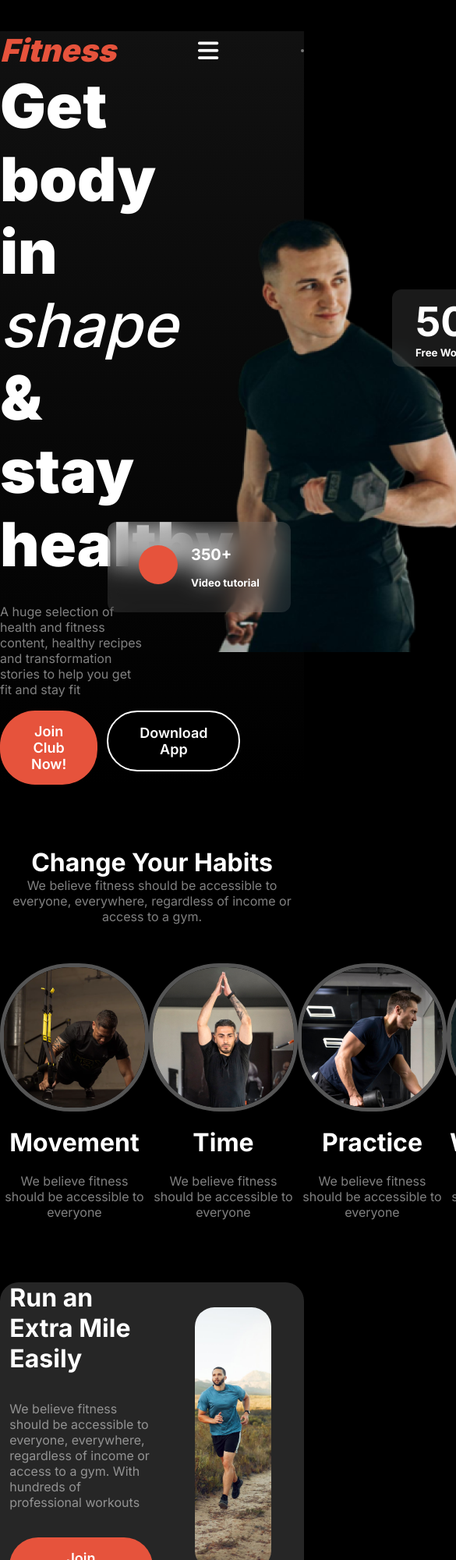
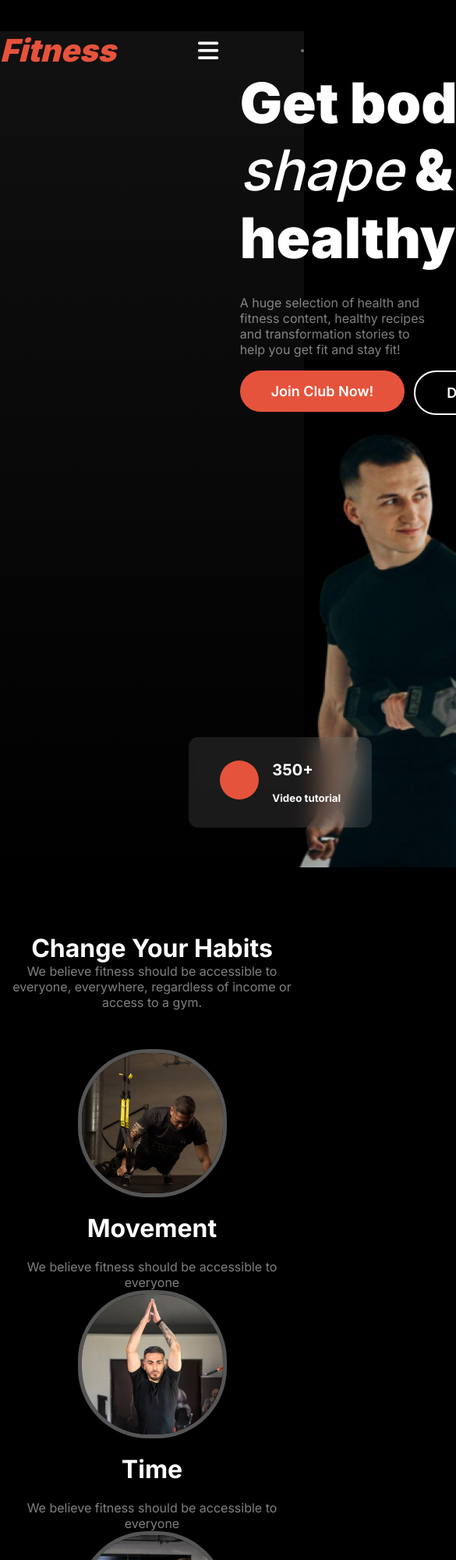
Before and after one commit to bmfaysal33/Assignment-2, a plain HTML site: page index.html in a window 390 px wide. Shown: the top 2000 px of the page at 78% size, 585 px wide, since content can reach past the window. Drawn offline with Linux system fonts and the light colour scheme; a web font is replaced by a local one.

Commit message:
habits section responsive done

```diff
--- a/Styles/media.css
+++ b/Styles/media.css
@@ -10,4 +10,32 @@
       }
 
 
+      /* Banner Section Responsive starts */
+      .banner{
+        flex-direction: column;
+        width: max-content;
+      }
+      .banner-texts{
+        display: flex;
+        flex-direction: column;
+      }
+
+      /* Banner Section Responsive Ends */
+      /* Habits and Cards Starts  */
+
+      .cards{
+        flex-direction: column;
+      }
+
+      /* Habits and Cards Ends  */
+      /* Run Extra Mile starts  */
+      .extra{
+        flex-direction: column;
+        width: fit-content;
+        align-items: center;
+      }
+      .run-img-container img{
+        width: max-content;
+      }
+      /* Run Extra Mile Ends  */
 }
--- a/Styles/shared-styles.css
+++ b/Styles/shared-styles.css
@@ -21,6 +21,7 @@ th {
 
 
 .btn-div{
+  width: max-content;
   display: flex;
   margin-top: 17px;
   gap: 12px;
@@ -51,6 +52,9 @@ th {
   color: var(--text-grey);
 }
 
+.banner-p-1{
+  width: 250px;
+}
 
 
 
--- a/Styles/style.css
+++ b/Styles/style.css
@@ -81,14 +81,10 @@ nav ul {
 }
 
 .banner-texts h1 {
-  font-size: 78px;
+  font-size: 4.5rem;
   font-weight: 900;
   line-height: 120%;
   text-align: left;
-  margin-bottom: 30px;
-}
-
-.description {
   margin-bottom: 30px;
 }
 
@@ -115,9 +111,11 @@ nav ul {
 
 .banner-texts {
   width: 47%;
+
 }
 .banner-img-container {
-  width: 30%;
+  width: 35%;
+
 }
 
 .banner-img-container {
@@ -180,9 +178,12 @@ nav ul {
 
 .habits {
   margin: 80px auto;
-  /* border: 2px solid; */
   display: flex;
   flex-direction: column;
+  text-align: center;
+}
+
+.habits-text{
   text-align: center;
 }
 
--- a/index.html
+++ b/index.html
@@ -40,15 +40,18 @@
 
       <section class="banner max">
         <div class="banner-texts">
-          <h1 class="text-h1">
-            Get body in <br /><span id="shape">shape</span> & stay <br />
-            healthy
-          </h1>
-          <p class="text-p">
-            A huge selection of health and fitness content, healthy recipes
-            <br />
-            and transformation stories to help you get fit and stay fit
-          </p>
+          <div>
+            <h1 class="text-h1">
+              Get body in <span id="shape">shape</span> & stay
+              healthy
+            </h1>
+          </div>
+          <div>
+            <p class="text-p banner-p-1">
+              A huge selection of health and fitness content, healthy recipes
+              and transformation stories to help you get fit and stay fit!
+            </p>
+          </div>
 
           <div class="btn-div">
             <button class="btn-primary btn-1">Join Club Now!</button>
@@ -84,13 +87,15 @@
     <!-- Banner Styles Ends Here  -->
 
     <main class="main">
-      <div class="habits">
+      <div class="habits max">
+       <div class="habits-text">
         <h1>Change Your Habits</h1>
         <p class="text-p">
           We believe fitness should be accessible to everyone, everywhere,
           regardless of income or access to a gym.
         </p>
 
+       </div>
         <div class="cards">
           <div class="card1">
             <img src="images/image 3.png" class="card-img" />
@@ -125,7 +130,8 @@
             regardless of income or access to a gym. With hundreds of
             professional workouts
           </p>
-
+        </div>
+        <div>
           <button class="btn-primary"><a href="#jump">Join Now</a></button>
         </div>
         <div class="run-img-container">
@@ -275,8 +281,8 @@
         <div class="column1">
           <h1 class="fitness fit2">Fitness</h1>
           <p class="text-p">
-            We believe fitness should be accessible to everyone, <br />
-            everywhere, regardless of income or access to a gym. With <br />
+            We believe fitness should be accessible to everyone,
+            everywhere, regardless of income or access to a gym. With
             hundreds of professional workouts
           </p>
         </div>
```
